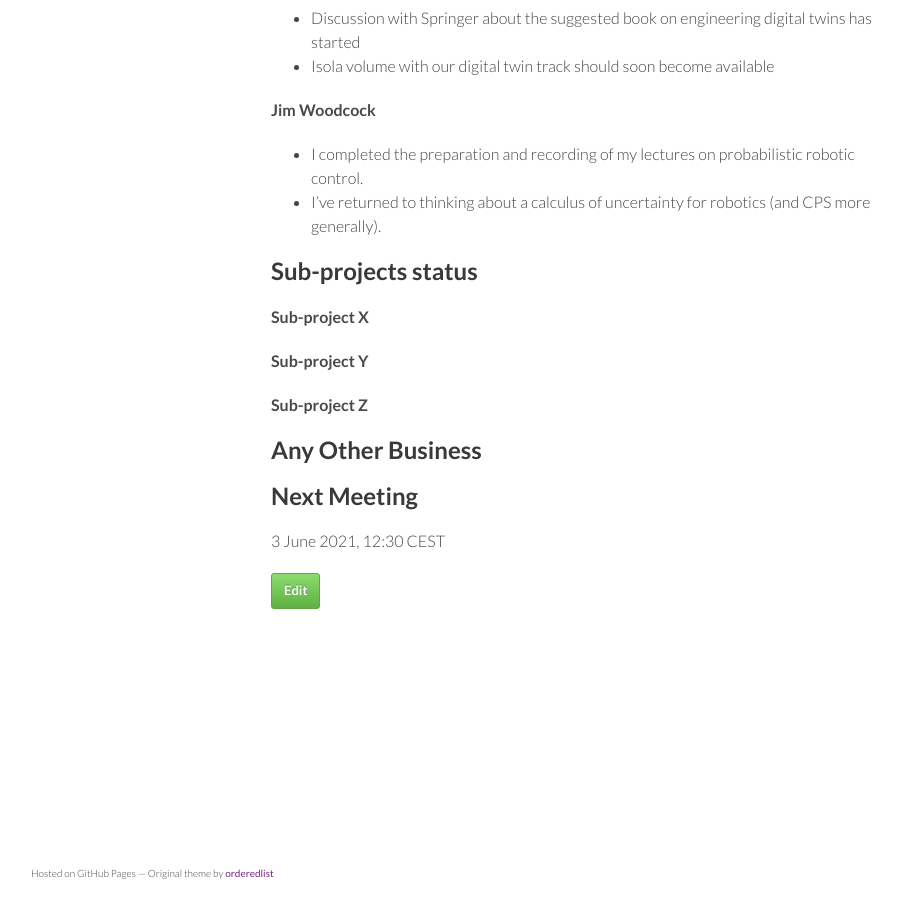
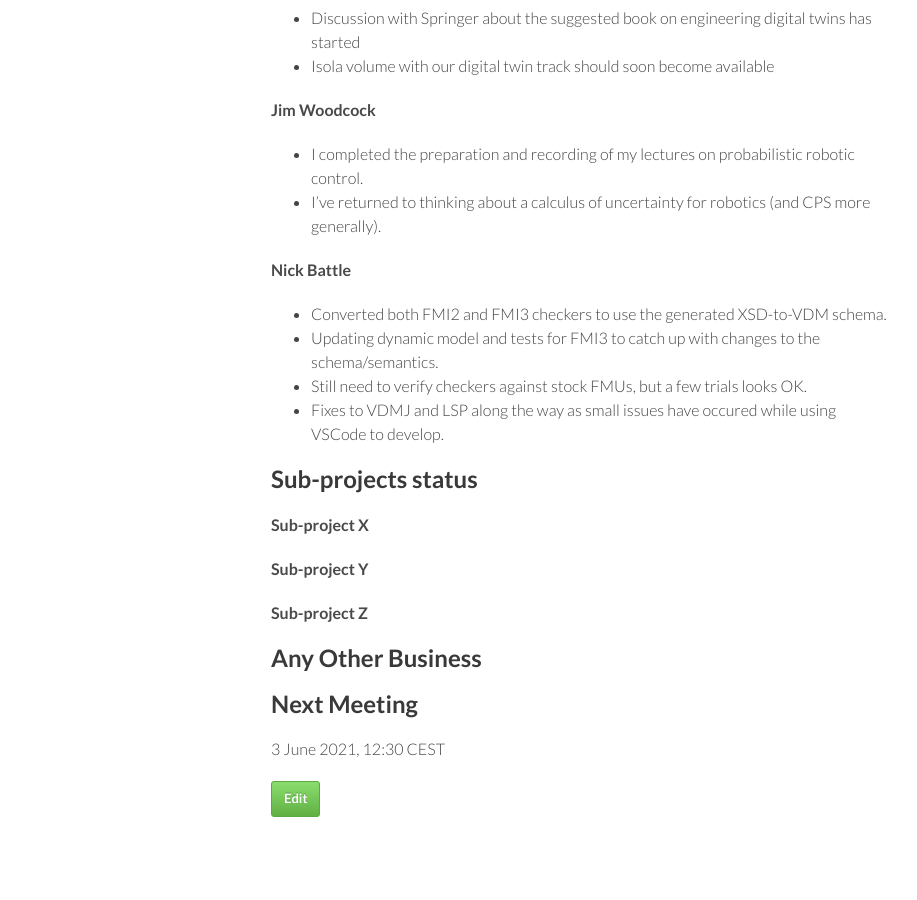
Before and after one commit to digitaltwincentre/digitaltwincentre.github.io, a Jekyll site: the page built from _biweeklies/Biweekly-40.md, in a window 1280 px wide and 900 px high, scrolled down 1095 px. Shown: the whole window, without its empty margins (179-1096 px from the left). Built offline with Jekyll 4.4.1, drawn with Linux system fonts in a browser that asks for light colours; nearby versions of some CDN libraries.

Commit message:
Update Biweekly-40.md

```diff
--- a/_biweeklies/Biweekly-40.md
+++ b/_biweeklies/Biweekly-40.md
@@ -53,6 +53,11 @@ date: 20 May 2021, 1230 CEST
 * I completed the preparation and recording of my lectures on probabilistic robotic control.
 * I've returned to thinking about a calculus of uncertainty for robotics (and CPS more generally).
 
+#### Nick Battle
+* Converted both FMI2 and FMI3 checkers to use the generated XSD-to-VDM schema.
+* Updating dynamic model and tests for FMI3 to catch up with changes to the schema/semantics.
+* Still need to verify checkers against stock FMUs, but a few trials looks OK.
+* Fixes to VDMJ and LSP along the way as small issues have occured while using VSCode to develop.
 
 ## Sub-projects status
 
```
